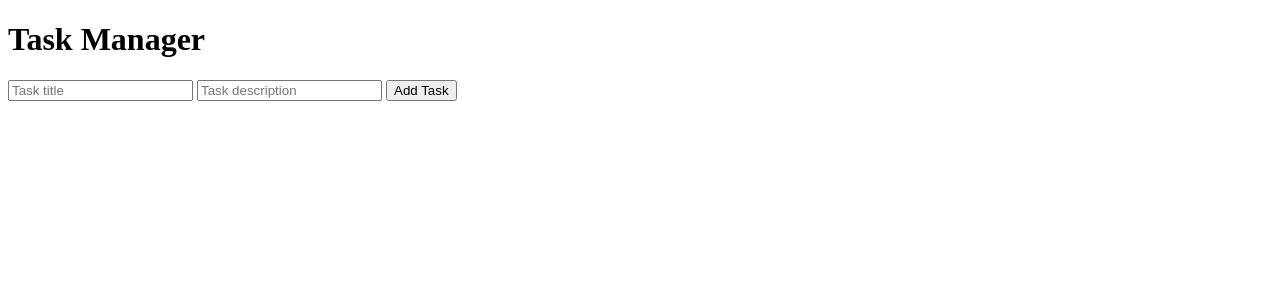
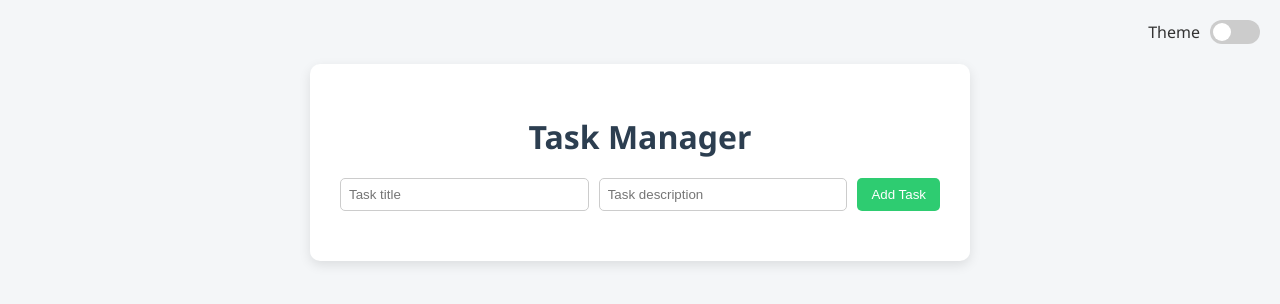
Before and after one commit to rajaashb/Task-Manager, a Flask app: template templates/index.html in a window 1280 px wide. Shown: the top 304 px of the page. Run offline with Flask 3, Linux system fonts and the light colour scheme; the template is opened without the code that fills it, so the values that code supplies are empty.

Commit message:
Finalized Project

```diff
--- a/app.py
+++ b/app.py
@@ -41,7 +41,7 @@ def add():
     cursor = conn.cursor()
     cursor.execute(f'INSERT INTO {TABLE_NAME} (title,description) VALUES (?,?)', (title, description))
     conn.commit()
-    conn.close
+    conn.close()
     return redirect(url_for('index'))
 
 #Update task status
--- a/static/style.css
+++ b/static/style.css
@@ -0,0 +1,188 @@
+body{
+    font-family: 'Segoe UI', Tahoma, Geneva, Verdana, sans-serif;
+    margin: 20px;
+    background-color: #f4f6f8;
+    color: #333;
+}
+
+.container{
+    max-width: 600px;
+    margin: auto;
+    background-color: #ffffff;
+    padding: 30px;
+    border-radius: 10px;
+    box-shadow: 0 4px 12px rgba(0, 0, 0, 0.1);
+}
+
+h1{
+    text-align: center;
+    color: #2c3e50;
+    margin-bottom: 20px;
+}
+
+form{
+    display: flex;
+    gap: 10px;
+    margin-bottom: 20px;
+}
+
+input[type="text"]{
+    flex: 1;
+    padding: 8px;
+    border: 1px solid #ccc;
+    border-radius: 5px;
+}
+
+button{
+    padding: 8px 14px;
+    background-color: #2ecc71;
+    color: white;
+    border: none;
+    border-radius: 5px;
+    cursor: pointer;
+    transition: background-color 0.2s ease;
+}
+
+button:hover {
+    background-color: #27ae60;
+}
+
+ul{
+    list-style: none;
+    padding: 0;
+}
+
+li{
+    display: flex;
+    align-items: center;
+    justify-content: space-between;
+    background-color: #f9fafb;
+    border: 1px solid #e1e4e8;
+    padding: 10px;
+    border-radius: 8px;
+    margin-bottom: 8px;
+}
+
+.task-text {
+    display: flex;
+    flex-direction: column;
+    flex: 1;
+}
+
+.task-title {
+    display: block;
+    margin-bottom: 4px;
+}
+
+.task-desc {
+    margin: 0;
+    font-size: 0.9em;
+    color: #555;
+}
+
+input[type="checkbox"]{
+    margin-right: 10px;
+    transform: scale(1.2);
+    cursor: pointer;
+}
+
+.delete{
+    margin-left: 10px;
+    color: #e74c3c;
+    text-decoration: none;
+    font-weight: bold;
+    transition: color 0.2s ease;
+}
+
+.delete:hover {
+    color: #c0392b;
+}
+
+.theme-label {
+    margin-right: 10px;
+    font-size: 1rem;
+    align-self: center;
+    color: inherit; /* ensures it adapts in dark mode */
+}
+
+/* Toggle Switch Styling */
+.theme-toggle {
+    display: flex;
+    justify-content: flex-end;
+    margin-bottom: 20px;
+}
+
+.switch {
+    position: relative;
+    display: inline-block;
+    width: 50px;
+    height: 24px;
+}
+
+.switch input {
+    opacity: 0;
+    width: 0;
+    height: 0;
+}
+
+.slider {
+    position: absolute;
+    cursor: pointer;
+    top: 0; left: 0;
+    right: 0; bottom: 0;
+    background-color: #ccc;
+    transition: .4s;
+    border-radius: 24px;
+}
+
+.slider:before {
+    position: absolute;
+    content: "";
+    height: 18px; width: 18px;
+    left: 3px; bottom: 3px;
+    background-color: white;
+    transition: .4s;
+    border-radius: 50%;
+}
+
+input:checked + .slider {
+    background-color: #66bb6a;
+}
+
+input:checked + .slider:before {
+    transform: translateX(26px);
+}
+
+body.dark-mode {
+    background-color: #1e1e1e;
+    color: #f1f1f1;
+}
+
+body.dark-mode .container {
+    background-color: #2a2a2a;
+    box-shadow: 0 4px 12px rgba(0, 0, 0, 0.3);
+}
+
+body.dark-mode input[type="text"] {
+    background-color: #444;
+    color: #f1f1f1;
+    border: 1px solid #666;
+}
+
+body.dark-mode button {
+    background-color: #2ecc71;
+    color: white;
+}
+
+body.dark-mode li {
+    background-color: #333;
+    border: 1px solid #444;
+}
+
+body.dark-mode .delete {
+    color: #ff7b7b;
+}
+
+body.dark-mode .task-desc {
+    color: #ccc;
+}
--- a/templates/index.html
+++ b/templates/index.html
@@ -6,6 +6,14 @@
     </head>
 
     <body>
+        <div class="theme-toggle">
+            <span class="theme-label"> Theme </span>
+            <label class="switch">
+                <input type="checkbox" id="theme-toggle-checkbox">
+                <span class="slider round"></span>
+            </label>
+        </div>
+
         <div class="container">
             <h1>Task Manager</h1>
             <form action="{{ url_for('add') }}" method="post">
@@ -18,11 +26,29 @@
                 {% for task in tasks %}
                 <li>
                     <input type="checkbox" {% if task[3]==1 %}checked{% endif %} onchange="location.href='{{ url_for('update', task_id=task[0], status=(1-task[3])) }}'">
-                    <span>{{ task[1] }}</span>
+                    <div class="task-text">
+                        <strong class="task-title"> {{ task[1] }} </strong>
+                        <p class="task-desc"> {{ task[2] }} </p>
+                    </div>
                     <a href="{{ url_for('delete', task_id=task[0]) }}" class="delete">Delete</a>
                 </li>
                 {% endfor %}
             </ul>
         </div>
+
+        <script>
+            const toggle = document.getElementById('theme-toggle-checkbox');
+            const body = document.body;
+
+            if(localStorage.getItem('theme') == 'dark'){
+                body.classList.add('dark-mode');
+                toggle.checked = true;
+            }
+
+            toggle.addEventListener('change', () => {
+                body.classList.toggle('dark-mode');
+                localStorage.setItem('theme', body.classList.contains('dark-mode') ? 'dark' : 'light');
+            });
+        </script>
     </body>
 </html>
```
Also changed, not shown: database.db.
